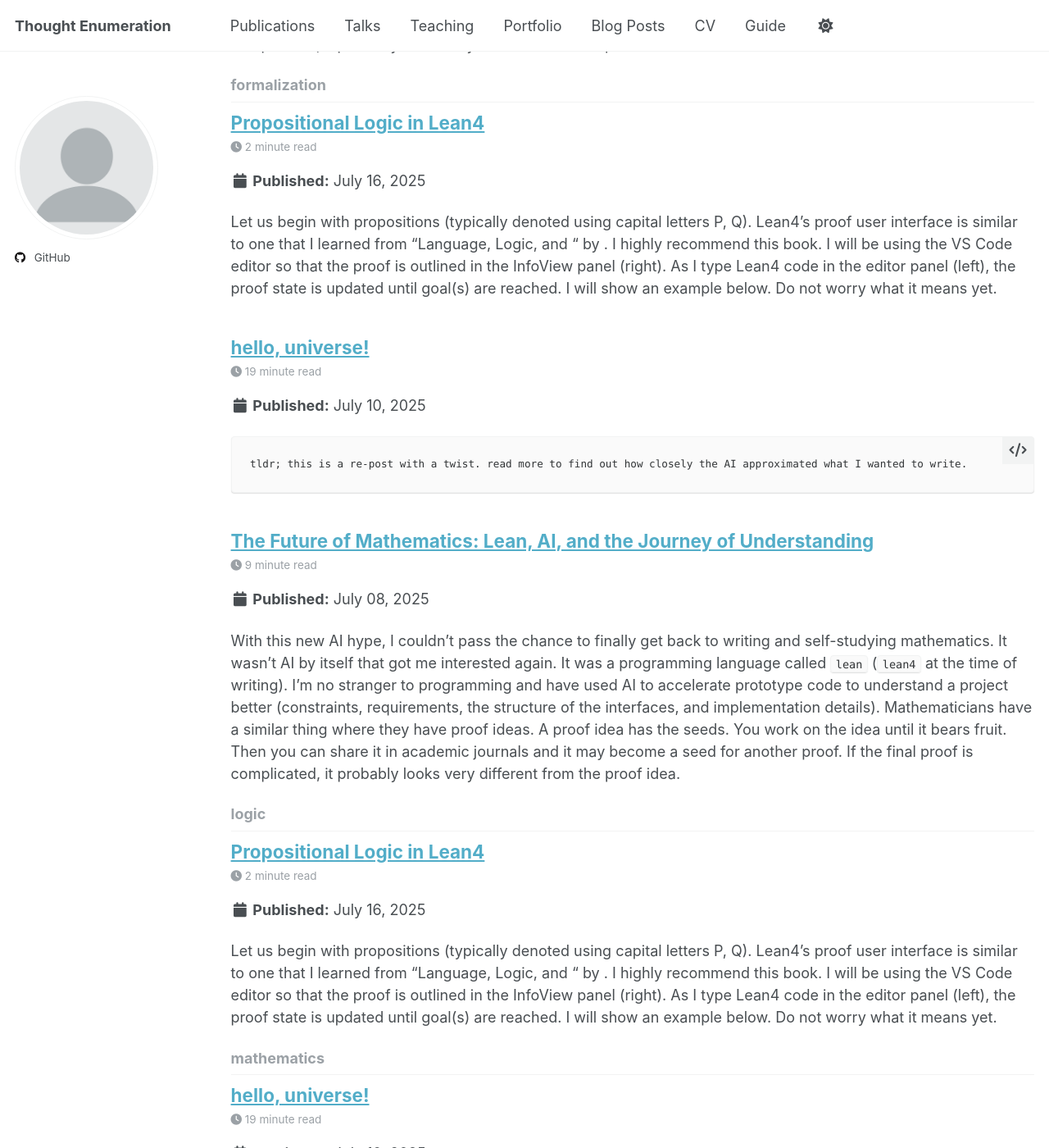
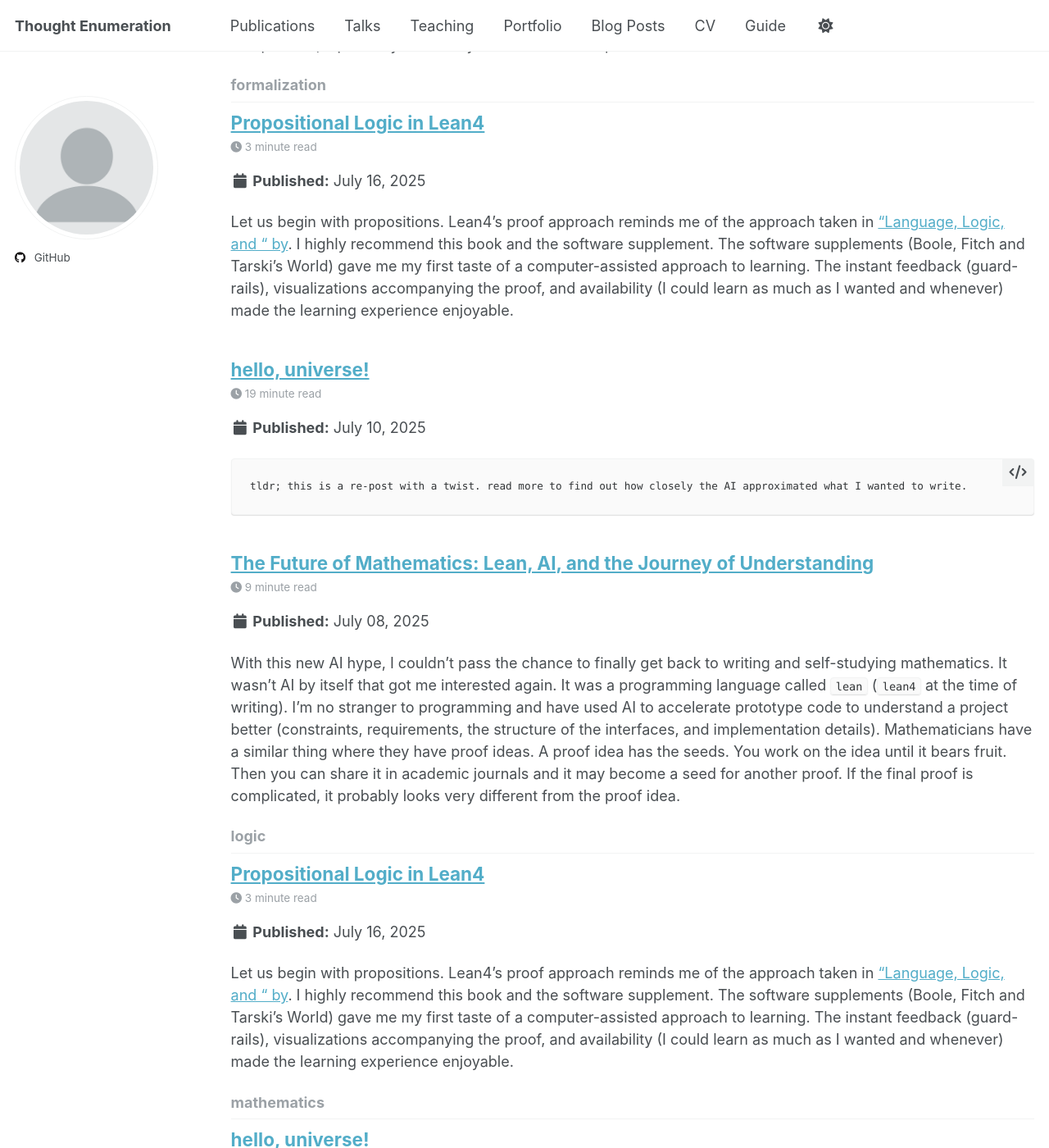
Before and after one commit to sandan/sandan.github.io, a Jekyll site: the page built from _pages/category-archive.html, in a window 1280 px wide and 1400 px high, scrolled down 674 px. Shown: the whole window at 82% size. Built offline with Jekyll 4.4.1, drawn with Linux system fonts in a browser that asks for light colours; a script that is not in the unit is left out.

Commit message:
Update 2025-07-16-blog-post-2.md

````diff
--- a/_posts/2025-07-16-blog-post-2.md
+++ b/_posts/2025-07-16-blog-post-2.md
@@ -8,29 +8,29 @@ tags:
   - lean4
   - sentiential
 ---
-Let us begin with propositions (typically denoted using capital letters P, Q). Lean4's proof user interface is similar to one that I learned from "Language, Logic, and " by . I highly recommend this book. I will be using the VS Code editor so that the proof is outlined in the InfoView panel (right). As I type Lean4 code in the editor panel (left), the proof state is updated until goal(s) are reached. I will show an example below. Do not worry what it means yet.
+Let us begin with propositions. Lean4's proof approach reminds me of the approach taken in ["Language, Logic, and " by](https://www.gradegrinder.net/Products/lpl-index.html). I highly recommend this book and the software supplement. The software supplements (Boole, Fitch and Tarski's World) gave me my first taste of a computer-assisted approach to learning. The instant feedback (guard-rails), visualizations accompanying the proof, and availability (I could learn as much as I wanted and whenever) made the learning experience enjoyable.
 
-Here is an example:
-```
-TODO: add a gif here
-```
+I am using Lean4 with the VS Code editor so that the proof is outlined in the InfoView panel (right). As I type Lean4 code in the editor panel (left). Here is an example:
+![Lean4 in VS Code](https://github.com/user-attachments/assets/51797c40-79a0-4067-a4d7-878794269bd9)
 
-Now let's start to fill in the blanks:
+The proof state is updated until goal(s) are reached. Do not worry what all of this means yet.
 
 # Proof in Lean 4
-Let's break down the syntax and semantics of a theorem in Lean4. We will prove theorems in this series:
+Let's break down the syntax and semantics of a theorem in Lean4:
+```
+theorem p3 (p q : Prop) (h1 : p) (h2 : q) : p ∧ q := by
+  constructor -- and introduction
+  · exact h1
+  · exact h2
+```
+The sections of a theorem correspond to:
+- Theorem: declares a theorem with a given name. In this case, we use "p3". In mathematics, theorems are given more interesting names. For the purposes of introducing the mechanics of Lean4 the name of the theorems we will be working on are not important. I presume the reader has had some exposure to formal logic. If you do, you will recognize this as the conjunction introduction rule.
+- Domain: specifies the domain (type) in which the terms in the theorem belong to. In this case, `p` and `q` are in `Prop` (set of propositions -statements that evaluate to either True or False).
+- Hypotheses: specifies what is given to help prove the goal(s). In this case, `h1` and `h2` specify hypotheses. Namely that `p` and `q` are True. Over the course of the proof, you are able to add hypotheses. We'll see how to do that later.
+- Goal: specifies a claim to be proven. In this case, `p ∧ q`. This means prove that `p` is true ***and*** `q` is true.
+- Proof: a sequence of steps that lead to the Goal. These are driven by tactics. The proof begins with the `by` keyword. The `constructor` tactic takes the goal (`p ∧ q`) and splits it into two cases to prove - namely `p` and `q`. We see this in the InfoView panel.
 
-```
-```
-
-The sections of a theorem correspond to:
-- Theorem: declares a theorem with a given name
-- Domain: specifies the domain (type) in which the terms in the theorem belong to
-- Hypotheses: specifies what is given
-- Goal: specifies a true claim
-- Proof: a sequence of steps that lead to the Goal. These are driven by tactics.
-
-Note: The QED in Lean4 is  and is configurable in Settings.
+Note: The QED in Lean4 is shown as 'Goals Accomplished'. When a goal is proved, 🎉 is shown in the editor. This is configurable in the settings.
 
 # Tactics
 These are commands that tell Lean4 to construct expressions. They drive the progress of the proof in tactic mode. They can be used in different contexts to add or rewrite the terms in the proof, introduce new goals, solve goals, and more. Here are some common ones that we'll use in this blog post series:
````
Also changed, not shown: other parts of _posts/2025-07-16-blog-post-2.md (+1 -1 lines).
